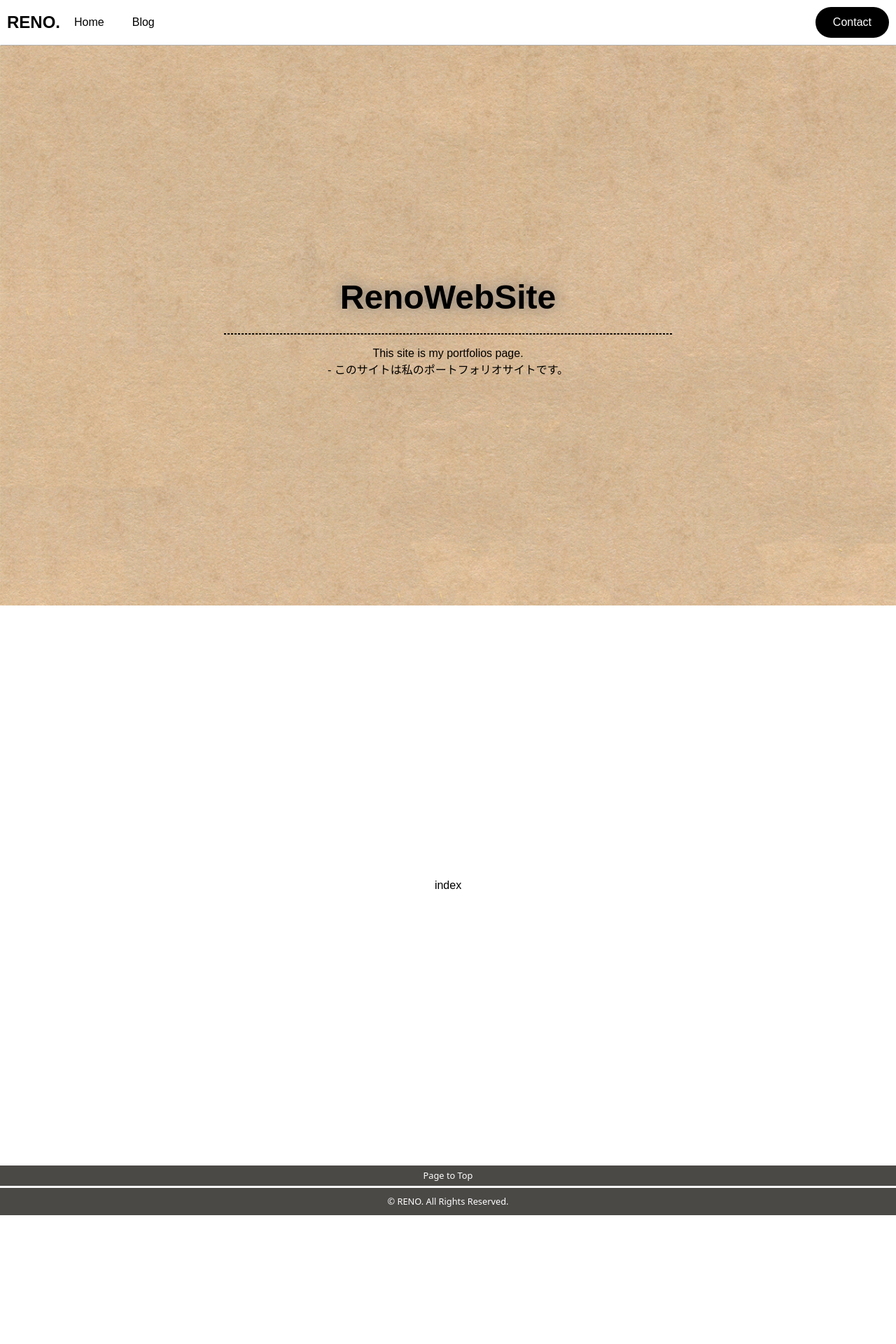
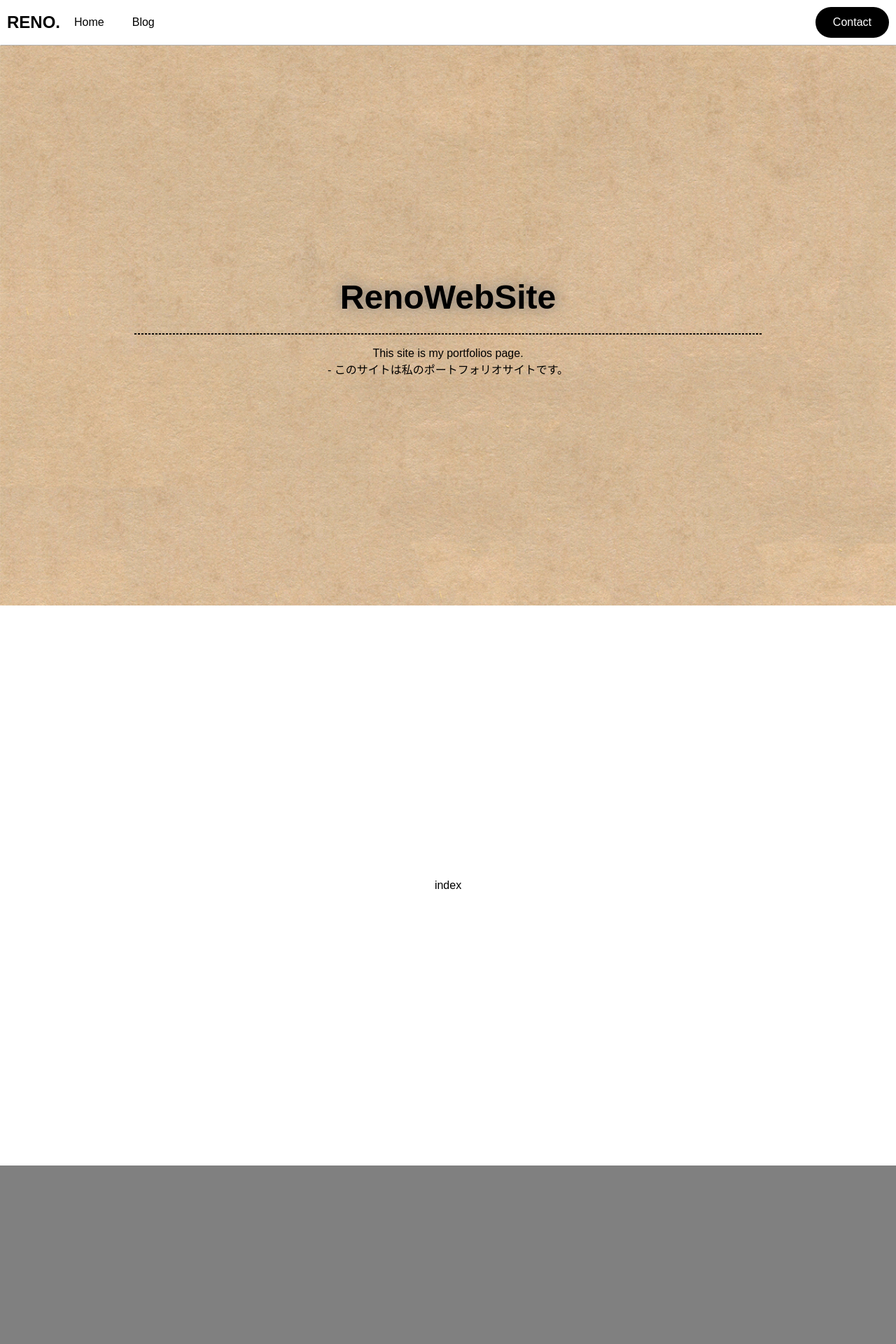
Before and after one commit to reno01111/reno-web, a Next.js app: page / in a window 1280 px wide. Shown: the top 1920 px of the page at 70% size. Before the commit the page ends 1736 px from the top, so only its background shows below. Built offline with nearby package versions, Linux system fonts and the light colour scheme.

Commit message:
サイトマップ、robots.txt、フッターpage-top削除、seo内容編集

```diff
--- a/pages/_seo.tsx
+++ b/pages/_seo.tsx
@@ -12,8 +12,8 @@ interface MetaData {
 
 const Seo: FC<MetaData> = ({
   pageTitle = "Reno.",
-  pageDescription = "Renoのオフィシャルサイトです。",
-  pagePath = "https://reno.pages.dev", // デフォルトのURL
+  pageDescription = "Renoのポートフォリオサイトです。",
+  pagePath = "https://renodevelop.pages.dev/", // デフォルトのURL
   pageImg = "",
   pageImgWidth = 1280,
   pageImgHeight = 640,
--- a/pages/footer/_footer.tsx
+++ b/pages/footer/_footer.tsx
@@ -1,22 +1,8 @@
 import React, { useEffect } from "react";
 
 function _footer() {
-  const scrollToTop = () => {
-    window.scrollTo({
-      top: 0,
-      behavior: "smooth",
-    });
-  };
-
-  useEffect(() => {
-    scrollToTop();
-  }, []);
-
   return (
     <div>
-      <div className="page-top">
-        <button onClick={scrollToTop}>Page to Top</button>
-      </div>
       <footer className="footer">
         <p>&copy; RENO. All Rights Reserved.</p>
       </footer>
--- a/pages/index.tsx
+++ b/pages/index.tsx
@@ -18,7 +18,10 @@ export default function Home() {
         <p>This site is my portfolios page.</p>
         <p>- このサイトは私のポートフォリオサイトです。</p>
       </div>
-      <div className="home-index">
+      <div className="home-index home-index2">
+        <h2>index</h2>
+      </div>
+      <div className="home-index home-index3">
         <h2>index</h2>
       </div>
     </div>
--- a/styles/footer.css
+++ b/styles/footer.css
@@ -6,17 +6,3 @@
   font-size: 0.8rem;
   font-weight: lighter;
 }
-
-.page-top {
-  color: rgb(255, 255, 255);
-  background-color: rgb(75, 73, 70);
-  text-align: center;
-  font-size: 0.8rem;
-  font-weight: lighter;
-  padding: 5px;
-  margin-bottom: 3px;
-}
-
-.page-top button {
-  width: 100%;
-}
--- a/styles/globals.css
+++ b/styles/globals.css
@@ -7,14 +7,6 @@
   padding: 0;
 }
 
-.paper-texture {
-  height: 100vh;
-  background-image: url("../public/image/bg_texture.jpeg");
-  background-attachment: fixed;
-  background-size: cover;
-  background-position: center;
-}
-
 .top_margin {
   padding-top: 65px;
 }
--- a/styles/home-index.css
+++ b/styles/home-index.css
@@ -1,20 +1,40 @@
 .home-index {
+  width: 100%;
   height: 100vh;
-  text-align: center;
-  display: flex;
-  flex-direction: column;
+  display: grid;
   align-items: center;
+  align-content: center;
   justify-content: center;
+  position: -webkit-sticky;
+  position: sticky;
+  top: 0;
 }
 
-.home-index h1 {
+.paper-texture {
+  text-align: center;
+  height: 100vh;
+  background-image: url("../public/image/bg_texture.jpeg");
+  background-attachment: fixed;
+  background-size: cover;
+  background-position: center;
+}
+
+.paper-texture h1 {
   font-size: 3rem;
   text-shadow: #777777 1px 0 20px;
   font-weight: bold;
 }
 
 .home-index-underline {
-  width: 50vw;
-  margin: 15px 0;
-  border: dashed 1px ;
+  width: 70vw;
+  margin: 15px auto;
+  border: dashed 1px;
 }
+
+.home-index2 {
+  background-color: rgb(255, 255, 255);
+}
+
+.home-index3 {
+  background-color: rgb(128, 128, 128);
+}
```
Also changed, not shown: public/robots.txt (added), 1 other file (tests, documents, lock files or other folders).
